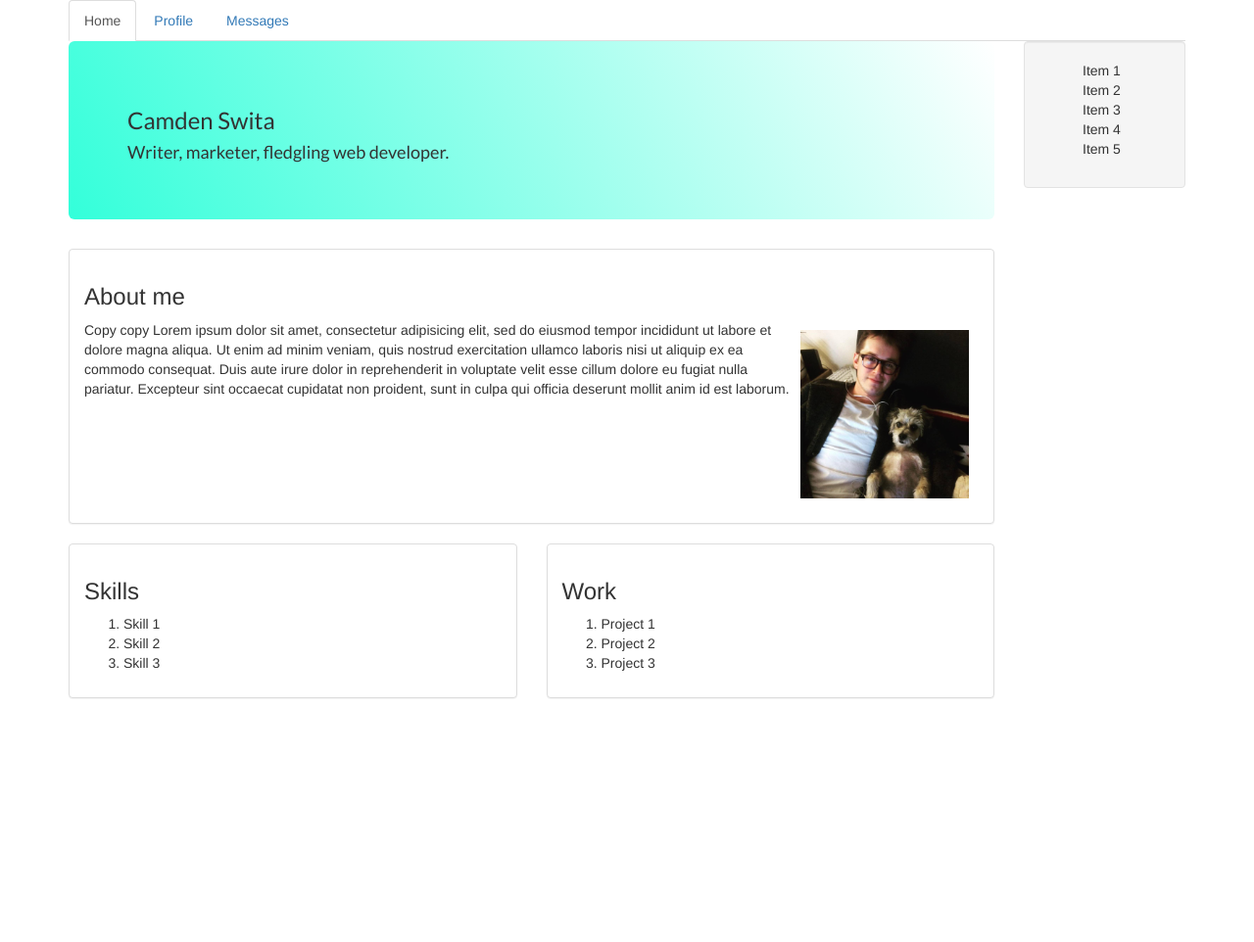
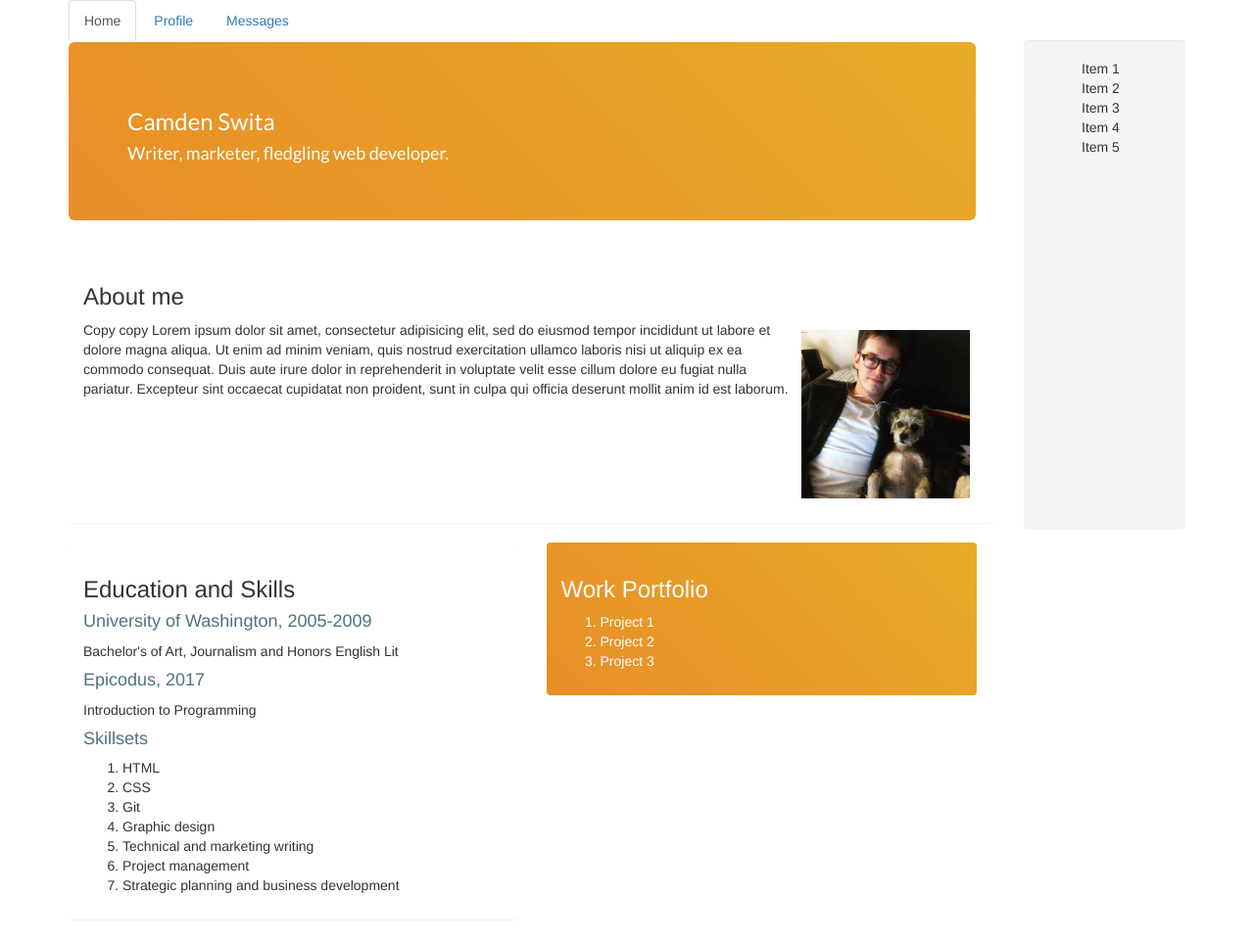
Before and after one commit to okiguess/web-portfolio, a plain HTML site: page index.html in a window 1280 px wide. Shown: the whole page at 98% size. Drawn offline with Linux system fonts and the light colour scheme.

Commit message:
It will adjust background gradient on jumbotron to orange/yellow, add background gradient to work portfolio section and add information about education and skills. Additionally, it will add styling to panel h4s (blue color)

```diff
--- a/css/styles.css
+++ b/css/styles.css
@@ -1,7 +1,8 @@
 /* font-family: 'Lato', sans-serif; */
 
 #sidebar {
-  height: 100%;
+  height: 500px;
+  border: 0;
 }
 
 .container {
@@ -10,7 +11,10 @@
 
 .jumbotron {
   font-family: 'Lato', sans-serif;
-  background-image: linear-gradient(60deg, #33FFDA, #FFFFFF);
+  color: #FFFFFF;
+  width: 98%;
+  background-image: linear-gradient(45deg, #E88E28, #E8AB28);
+  margin-top: 2px;
 }
 
 #sidebar li {
@@ -27,3 +31,21 @@ img {
   display: block;
   padding: 10px;
 }
+
+.panel {
+  border: 0;
+}
+
+.panel h4 {
+  color: #4C737D;
+}
+
+.nav {
+  border-bottom: 0;
+}
+
+#work {
+  background-image: linear-gradient(45deg, #E88E28, #E8AB28);
+  width: 96%;
+  color: #FFFFFF;
+}
--- a/index.html
+++ b/index.html
@@ -34,19 +34,28 @@
               <div class="col-md-6">
                 <div class="panel panel-default">
                   <div class="panel-body">
-                    <h3>Skills</h3>
+                    <h3>Education and Skills</h3>
+                    <h4>University of Washington, 2005-2009</h4>
+                    <p>Bachelor's of Art, Journalism and Honors English Lit</p>
+                    <h4>Epicodus, 2017</h4>
+                    <p>Introduction to Programming</p>
+                    <h4>Skillsets</h4>
                     <ol>
-                      <li>Skill 1</li>
-                      <li>Skill 2</li>
-                      <li>Skill 3</li>
+                      <li>HTML</li>
+                      <li>CSS</li>
+                      <li>Git</li>
+                      <li>Graphic design</li>
+                      <li>Technical and marketing writing</li>
+                      <li>Project management</li>
+                      <li>Strategic planning and business development</li>
                     </ol>
                   </div>
                 </div>
               </div>
               <div class="col-md-6">
-                <div class="panel panel-default">
+                <div id="work" class="panel panel-default">
                   <div class="panel-body">
-                    <h3>Work</h3>
+                    <h3>Work Portfolio</h3>
                     <ol>
                       <li>Project 1</li>
                       <li>Project 2</li>
```
Also changed, not shown: 2 other files.
